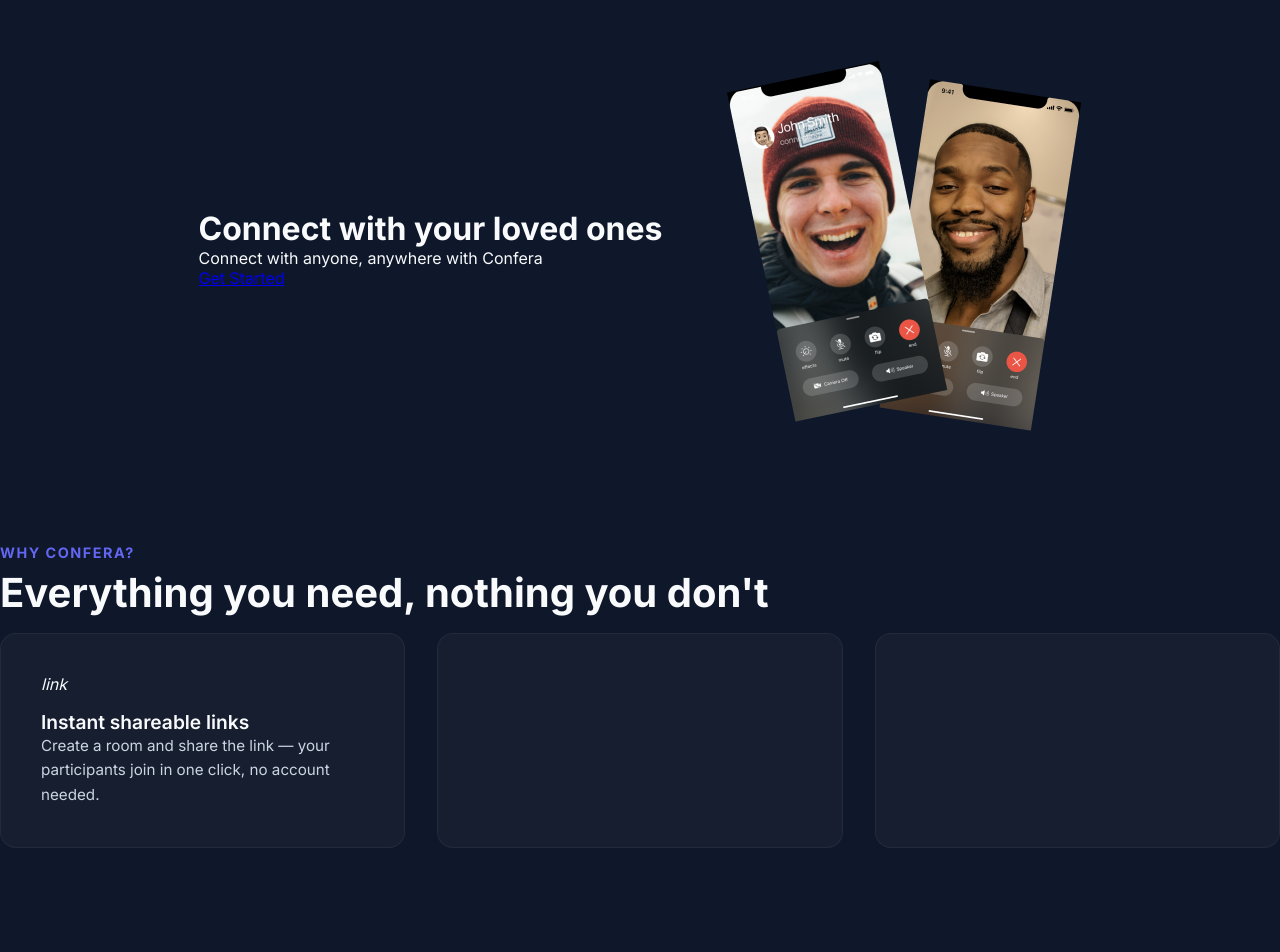
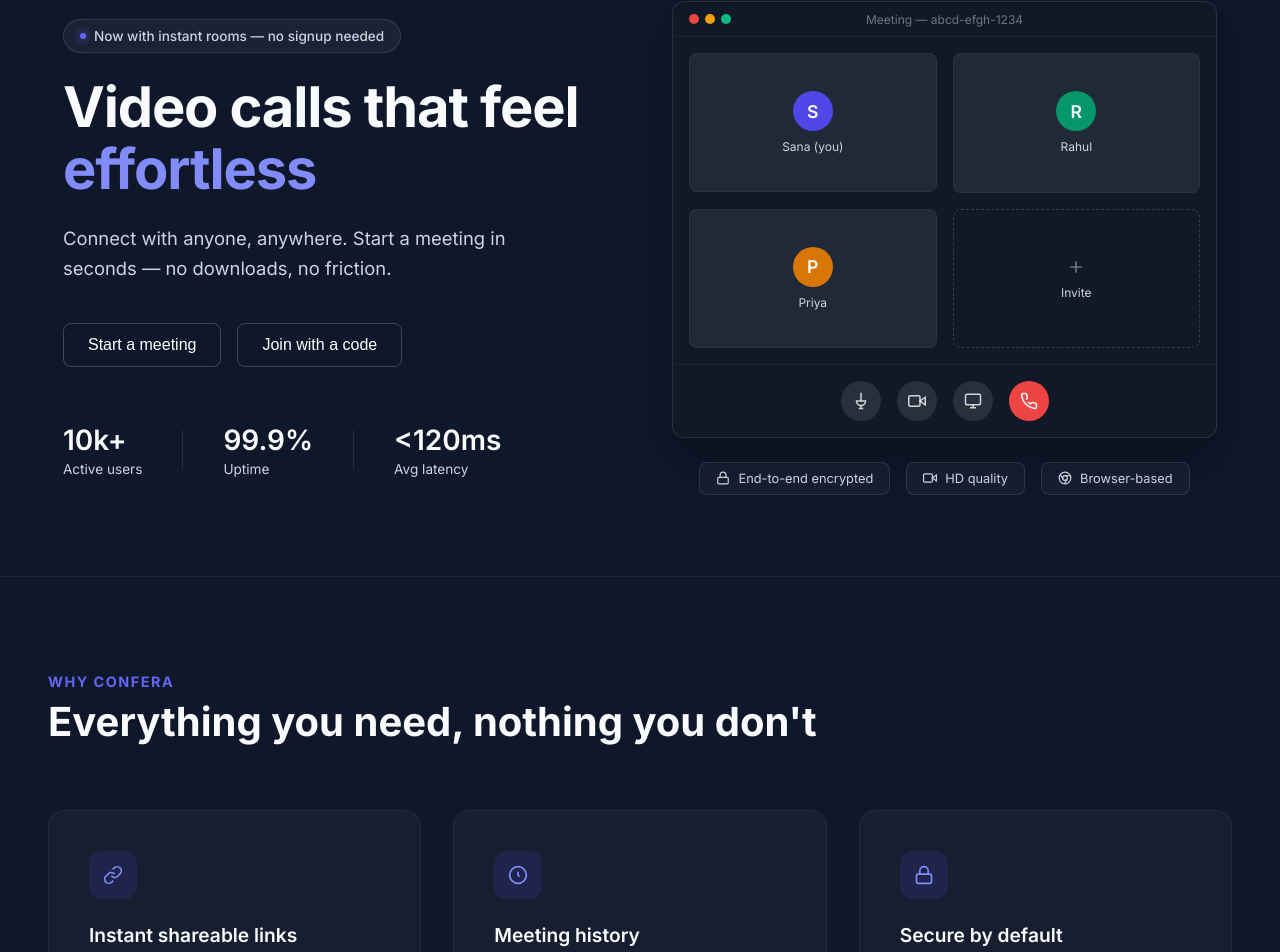
Before and after one commit to Sanasaifi786/Confera, a React (Vite) app in the folder frontend/: page / in a window 1280 px wide. Shown: the part 166-1118 px from the top of the page. Before the commit the page ends 1014 px from the top, so only its background shows below. Built offline with nearby package versions, Linux system fonts and the light colour scheme.

Commit message:
feat: implement landing page with guest meeting access and feature showcase

```diff
--- a/frontend/src/pages/LandingPage.jsx
+++ b/frontend/src/pages/LandingPage.jsx
@@ -71,15 +71,15 @@
         <div className="navList">
           {user ? (
             <>
-              <p style={{ cursor: 'default', color: '#a5b4fc', fontWeight: '600' }}>Hello, {user.name}</p>
+              <p className='nav-link-btn' style={{ cursor: 'default', color: '#a5b4fc', fontWeight: '600' }}>Hello, {user.name}</p>
               <div className="loginBtn" role='button' onClick={logout}>
                 <p>Logout</p>
               </div>
             </>
           ) : (
             <>
-              <p onClick={() => setShowGuestModal(true)}>Join as Guest</p>
-              <p onClick={() => navigate('/auth?mode=register')}>Register</p>
+              <p className="nav-link-btn" onClick={() => setShowGuestModal(true)}>Join as guest</p>
+              <p className="nav-link-btn" onClick={() => navigate('/auth?mode=register')}>Register</p>
               <div className="loginBtn" role='button' onClick={() => navigate('/auth?mode=login')}>
                 <p>Login</p>
               </div>
@@ -89,40 +89,124 @@
       </nav>
 
       <div className="landingMainContainer">
-        <div>
+        <div className="heroLeft">
+          <div className="heroBadge">
+            <span className="badgeDot"></span>
+            Now with instant rooms — no signup needed
+          </div>
           <h1>
-            Connect with your loved ones
+            Video calls that feel <span className="highlight-text">effortless</span>
           </h1>
-          <p>Connect with anyone, anywhere with Confera</p>
-          <div role='button'>
-            {user ? (
-              <Link to={"/home"}>Go to Dashboard</Link>
-            ) : (
-              <Link to={"/auth?mode=register"}>Get Started</Link>
-            )}
+          <p className="heroSubtext">
+            Connect with anyone, anywhere. Start a meeting in seconds — no downloads, no friction.
+          </p>
+          <div className="heroButtons">
+            <button className="primaryHeroBtn" onClick={() => setShowGuestModal(true)}>Start a meeting</button>
+            <button className="secondaryHeroBtn" onClick={() => setShowGuestModal(true)}>Join with a code</button>
+          </div>
+          <div className="heroStats">
+            <div className="statItem">
+              <h3>10k+</h3>
+              <p>Active users</p>
+            </div>
+            <div className="statDivider"></div>
+            <div className="statItem">
+              <h3>99.9%</h3>
+              <p>Uptime</p>
+            </div>
+            <div className="statDivider"></div>
+            <div className="statItem">
+              <h3>&lt;120ms</h3>
+              <p>Avg latency</p>
+            </div>
           </div>
         </div>
-        <div>
-          <img src="/mobile.png" alt="Confera mobile preview" />
+        <div className="heroRight">
+          <div className="mockMeetingApp">
+            <div className="mockAppHeader">
+              <div className="windowControls">
+                <span className="wc-red"></span><span className="wc-yellow"></span><span className="wc-green"></span>
+              </div>
+              <p>Meeting — abcd-efgh-1234</p>
+            </div>
+            <div className="mockGrid">
+              <div className="mockGridItem">
+                <div className="mockAvatar s-bg">S</div>
+                <p>Sana (you)</p>
+              </div>
+              <div className="mockGridItem">
+                <div className="mockAvatar r-bg">R</div>
+                <p>Rahul</p>
+              </div>
+              <div className="mockGridItem">
+                <div className="mockAvatar p-bg">P</div>
+                <p>Priya</p>
+              </div>
+              <div className="mockGridItem inviteItem">
+                <svg viewBox="0 0 24 24" fill="none" stroke="currentColor" strokeWidth="2" width="20" height="20"><path d="M12 5v14M5 12h14"/></svg>
+                <p>Invite</p>
+              </div>
+            </div>
+            <div className="mockControls">
+              <div className="mockControlBtn">
+                <svg viewBox="0 0 24 24" fill="none" stroke="currentColor" strokeWidth="2" width="18" height="18"><path d="M12 1v10M12 18a6 6 0 0 0 6-6H6a6 6 0 0 0 6 6zM9 22h6M12 18v4" /></svg>
+              </div>
+              <div className="mockControlBtn">
+                <svg viewBox="0 0 24 24" fill="none" stroke="currentColor" strokeWidth="2" width="18" height="18"><path d="M23 7l-7 5 7 5V7z"/><rect x="1" y="5" width="15" height="14" rx="2" ry="2"/></svg>
+              </div>
+              <div className="mockControlBtn">
+                <svg viewBox="0 0 24 24" fill="none" stroke="currentColor" strokeWidth="2" width="18" height="18"><rect x="2" y="3" width="20" height="14" rx="2" ry="2"/><path d="M8 21h8M12 17v4"/></svg>
+              </div>
+              <div className="mockControlBtn endCallBtn">
+                <svg viewBox="0 0 24 24" fill="none" stroke="white" strokeWidth="2" width="18" height="18"><path d="M10.68 13.31a16 16 0 0 0 3.41 2.6l1.27-1.27a2 2 0 0 1 2.11-.45 12.84 12.84 0 0 0 2.81.7 2 2 0 0 1 1.72 2v3a2 2 0 0 1-2.18 2 19.79 19.79 0 0 1-8.63-3.07 19.42 19.42 0 0 1-6-6 19.79 19.79 0 0 1-3.07-8.67A2 2 0 0 1 4.11 2h3a2 2 0 0 1 2 1.72 12.84 12.84 0 0 0 .7 2.81 2 2 0 0 1-.45 2.11L8.09 9.91"/></svg>
+              </div>
+            </div>
+          </div>
+          <div className="featureTags">
+            <div className="fTag"><svg viewBox="0 0 24 24" width="14" height="14" fill="none" stroke="currentColor" strokeWidth="2"><rect x="3" y="11" width="18" height="11" rx="2" ry="2"></rect><path d="M7 11V7a5 5 0 0 1 10 0v4"></path></svg> End-to-end encrypted</div>
+            <div className="fTag"><svg viewBox="0 0 24 24" width="14" height="14" fill="none" stroke="currentColor" strokeWidth="2"><polygon points="23 7 16 12 23 17 23 7"></polygon><rect x="1" y="5" width="15" height="14" rx="2" ry="2"></rect></svg> HD quality</div>
+            <div className="fTag"><svg viewBox="0 0 24 24" width="14" height="14" fill="none" stroke="currentColor" strokeWidth="2"><circle cx="12" cy="12" r="10"></circle><circle cx="12" cy="12" r="4"></circle><line x1="21.17" y1="8" x2="12" y2="8"></line><line x1="3.95" y1="6.06" x2="8.54" y2="14"></line><line x1="10.88" y1="21.94" x2="15.46" y2="14"></line></svg> Browser-based</div>
+          </div>
         </div>
       </div>
-      <div>
+
+      <div className="landingDivider"></div>
+
+      <div className="whyConferaSection">
         <div className='whyConferaHeading'>
-          <p>Why Confera?</p>
+          <p>WHY CONFERA</p>
           <h3>Everything you need, nothing you don't</h3>
         </div>
         <div className='whyConferaCards'>
           <div className="card">
-            <div>
-              <i className="fa-solid fa-link">link</i>
+            <div className="cardIconWrapper">
+              <svg viewBox="0 0 24 24" fill="none" stroke="currentColor" strokeWidth="2" width="20" height="20"><path d="M10 13a5 5 0 0 0 7.54.54l3-3a5 5 0 0 0-7.07-7.07l-1.72 1.71"></path><path d="M14 11a5 5 0 0 0-7.54-.54l-3 3a5 5 0 0 0 7.07 7.07l1.71-1.71"></path></svg>
             </div>
-            <div>
-              <h4>Instant shareable links</h4>
-              <p>Create a room and share the link — your participants join in one click, no account needed.</p>
+            <h4>Instant shareable links</h4>
+            <p>Create a room and share the link — your participants join in one click, no account needed.</p>
+          </div>
+          <div className="card">
+            <div className="cardIconWrapper">
+              <svg viewBox="0 0 24 24" fill="none" stroke="currentColor" strokeWidth="2" width="20" height="20"><polyline points="12 8 12 12 14 14"></polyline><circle cx="12" cy="12" r="10"></circle></svg>
             </div>
+            <h4>Meeting history</h4>
+            <p>All your past calls in one place. Rejoin, review participants, or copy the link again.</p>
           </div>
-          <div className="card"></div>
-          <div className="card"></div>
+          <div className="card">
+            <div className="cardIconWrapper">
+              <svg viewBox="0 0 24 24" fill="none" stroke="currentColor" strokeWidth="2" width="20" height="20"><rect x="3" y="11" width="18" height="11" rx="2" ry="2"></rect><path d="M7 11V7a5 5 0 0 1 10 0v4"></path></svg>
+            </div>
+            <h4>Secure by default</h4>
+            <p>Every meeting is encrypted. No recordings without consent. Your privacy, guaranteed.</p>
+          </div>
+        </div>
+
+        <div className="ctaBanner">
+          <div className="ctaText">
+            <h3>Ready to connect?</h3>
+            <p>Free forever. No credit card required.</p>
+          </div>
+          <button className="ctaButton" onClick={() => navigate('/auth?mode=register')}>Get started free</button>
         </div>
       </div>
     </div>
```
